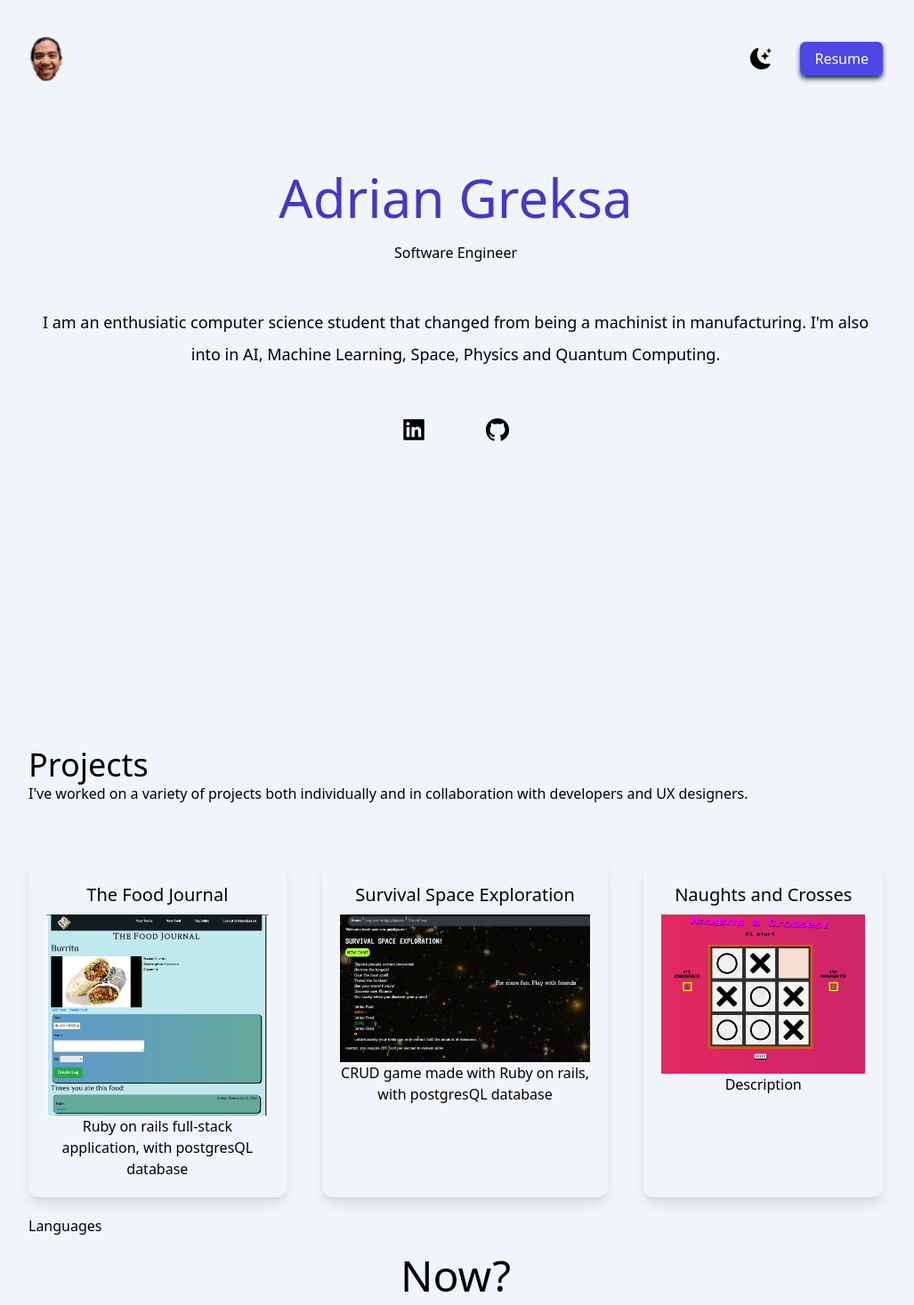
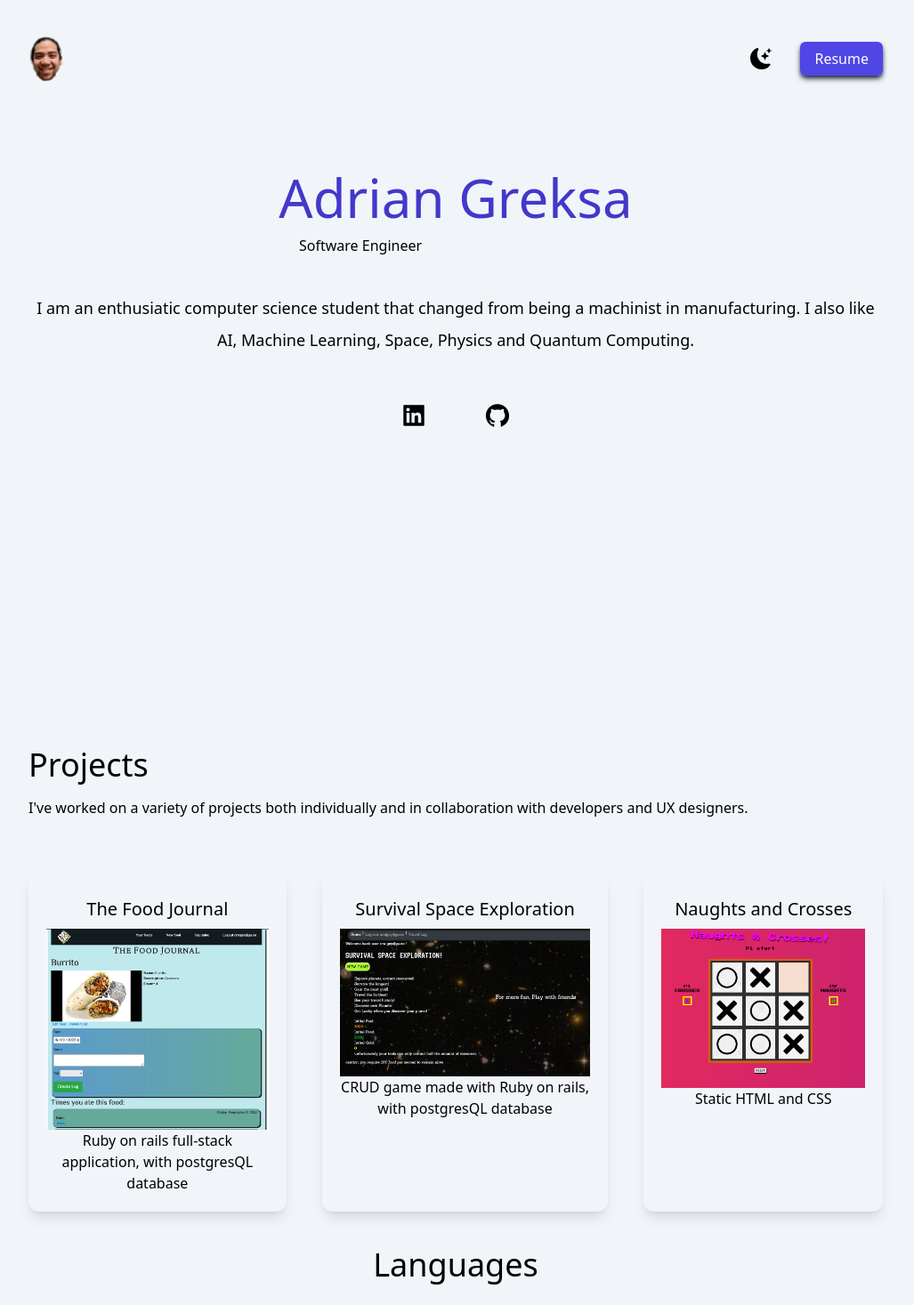
Before and after one commit to ajunx8/v2-portfolio, a Next.js app: page / in a window 1280 px wide. Shown: the top 1467 px of the page at 89% size, without its empty margins (128-1155 px from the left). Built offline with nearby package versions, Linux system fonts and the light colour scheme.

Commit message:
modified some details

```diff
--- a/pages/index.js
+++ b/pages/index.js
@@ -45,12 +45,12 @@ export default function Home() {
           </nav>
           <div className="flex flex-col text-center">
             <h2 className="text-6xl py-3 text-indigo-700">Adrian Greksa</h2>
-            <h3 className="py-2">Software Engineer</h3>
+            <h3 className="text-left w-60 mx-auto -translate-x-14">Software Engineer</h3>
             <div className="space-y-3 py-10">
               <p className="leading-loose text-lg">
                 I am an enthusiatic
                 computer science student that changed from being a machinist in
-                manufacturing. I'm also into in AI, Machine Learning, Space,
+                manufacturing. I also like AI, Machine Learning, Space,
                 Physics and Quantum Computing.
               </p>
             </div>
@@ -64,7 +64,7 @@ export default function Home() {
         {/* Projects */}
         <section>
           <div className="my-10 text-left">
-            <h1 className="text-4xl">Projects</h1>
+            <h1 className="text-4xl my-4">Projects</h1>
             <p>I've worked on a variety of projects both individually and in collaboration with developers and UX designers.</p>
           </div>
 
@@ -90,7 +90,7 @@ export default function Home() {
               <div>
                 <Image src={naughtsCrosses} alt="" className="w-full" />
               </div>
-              <p>Description</p>
+              <p>Static HTML and CSS</p>
             </div>
           </div>
         </section>
@@ -98,7 +98,7 @@ export default function Home() {
         {/* Skills */}
         <section>
           <div>
-            <h2>Languages</h2>
+            <h2 className="text-4xl flex justify-center my-5">Languages</h2>
           </div>
         </section>
 
```
